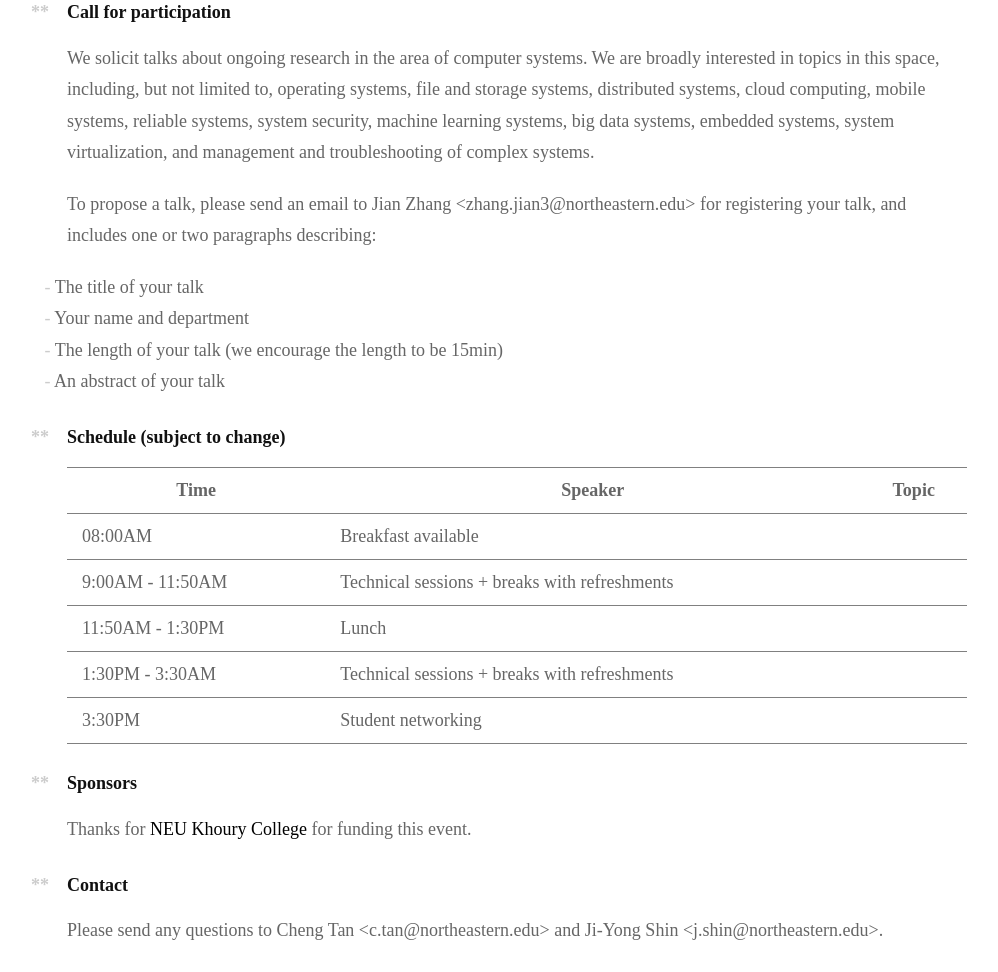
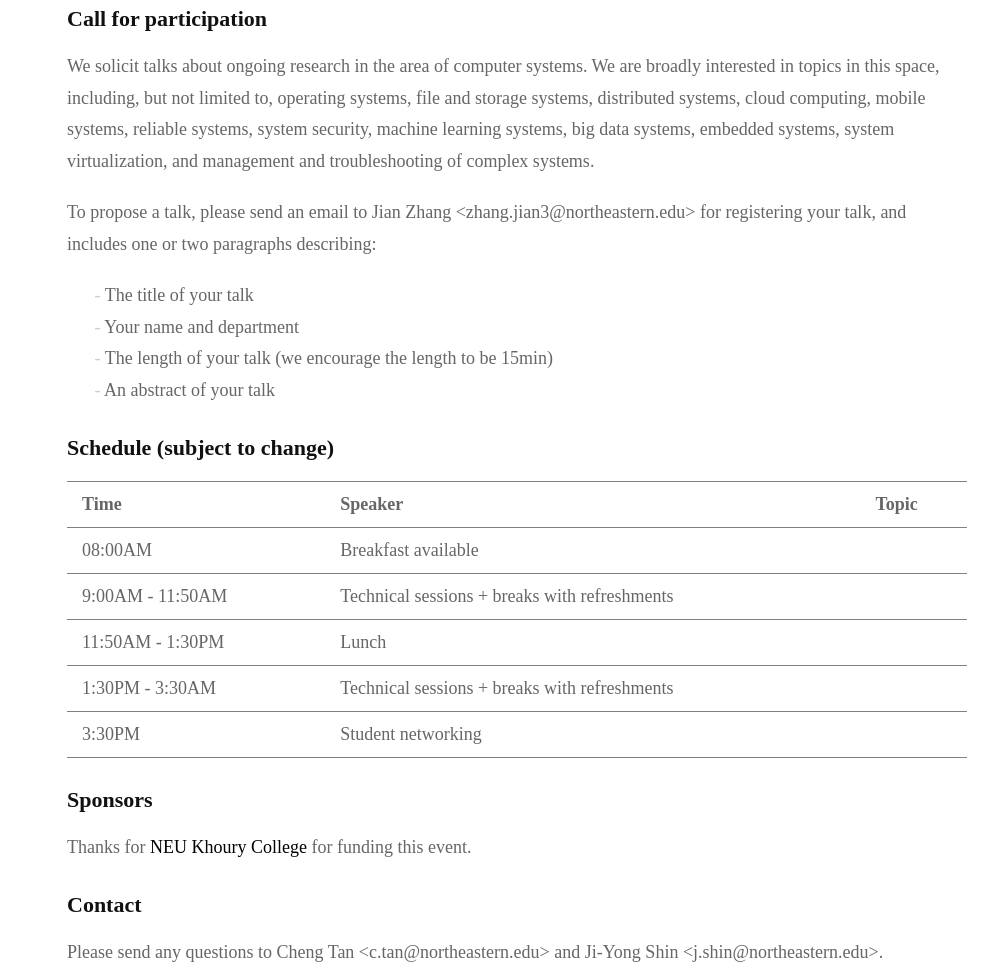
Before and after one commit to P-Gu/P-Gu.github.io, a plain HTML site: page docs/index.html in a window 1280 px wide. Shown: the part 273-1245 px from the top of the page, without its empty margins (123-1121 px from the left). Drawn offline with nearby package versions, Linux system fonts and the light colour scheme; some packages are replaced by stand-ins of ours; a script that the page names is missing.

Commit message:
update html

```diff
--- a/docs/index.html
+++ b/docs/index.html
@@ -43,9 +43,9 @@ Northeastern Systems Day is a day-long student-led event to bring together membe
 Northeastern University community who conduct computer systems research.
 </p>
 
-<div id="outline-container-orgadb505f" class="outline-2">
-<h2 id="orgadb505f">Call for participation</h2>
-<div class="outline-text-2" id="text-orgadb505f">
+<div id="outline-container-orgc526d07" class="outline-2">
+<h2 id="orgc526d07">Call for participation</h2>
+<div class="outline-text-2" id="text-orgc526d07">
 <p>
 We solicit talks about ongoing research in the area of computer systems.
 We are broadly interested in topics in this space,
@@ -70,9 +70,9 @@ for registering your talk, and includes one or two paragraphs describing:
 </div>
 
 
-<div id="outline-container-org5d113d4" class="outline-2">
-<h2 id="org5d113d4">Schedule (subject to change)</h2>
-<div class="outline-text-2" id="text-org5d113d4">
+<div id="outline-container-org8780c01" class="outline-2">
+<h2 id="org8780c01">Schedule (subject to change)</h2>
+<div class="outline-text-2" id="text-org8780c01">
 <table border="2" cellspacing="0" cellpadding="6" rules="groups" frame="hsides">
 
 
@@ -129,18 +129,18 @@ for registering your talk, and includes one or two paragraphs describing:
 </div>
 </div>
 
-<div id="outline-container-orgf1feddc" class="outline-2">
-<h2 id="orgf1feddc">Sponsors</h2>
-<div class="outline-text-2" id="text-orgf1feddc">
+<div id="outline-container-org33e9588" class="outline-2">
+<h2 id="org33e9588">Sponsors</h2>
+<div class="outline-text-2" id="text-org33e9588">
 <p>
 Thanks for <a href="https://www.khoury.northeastern.edu/">NEU Khoury College</a> for funding this event.
 </p>
 </div>
 </div>
 
-<div id="outline-container-orgbc4e753" class="outline-2">
-<h2 id="orgbc4e753">Contact</h2>
-<div class="outline-text-2" id="text-orgbc4e753">
+<div id="outline-container-org0d981ba" class="outline-2">
+<h2 id="org0d981ba">Contact</h2>
+<div class="outline-text-2" id="text-org0d981ba">
 <p>
 Please send any questions to Cheng Tan &lt;c.tan@northeastern.edu&gt; and
 Ji-Yong Shin &lt;j.shin@northeastern.edu&gt;.
--- a/docs/media/css/main.css
+++ b/docs/media/css/main.css
@@ -48,7 +48,7 @@ p {
 h1, h2, h3 {
     position: relative;
     margin: 30px 0 20px;
-    font-size: 18px;
+    font-size: 22px;
     font-weight: bold;
     line-height: 1.1;
     color: #111;
@@ -60,6 +60,17 @@ h1:before, h2:before, h3:before {
     color: #ccc;
     display: none;
 }
+
+.org-ul {
+    position: relative;
+    left: 50px;
+}
+
+th {
+  text-align: left;
+}
+
+/*
 h1:before {
     content: "*";
     left: -1.25em;
@@ -72,6 +83,8 @@ h3:before {
     content: "***";
     left: -2.5em;
 }
+
+*/
 i, em, b, strong {
     padding-left: .1em;
     padding-right: .1em;
@@ -93,7 +106,7 @@ hr {
 hr:after {
     display: block;
     margin: 20px 0;
-    content: "----------------------------------------------------------------";
+/*    content: "----------------------------------------------------------------"; */
     color: #ccc;
 }
 ul, ol {
@@ -243,7 +256,7 @@ table th.right, table td.right {
 }
 .post:after {
     display: block;
-    content: "-----------------------------------------------------------------------------------";
+/*    content: "-----------------------------------------------------------------------------------"; */
     color: #ccc;
 }
 .post img {
--- a/docs/rss.xml
+++ b/docs/rss.xml
@@ -4,8 +4,8 @@
     <title>2023 NEU SYSTEMS DAY</title>
     <link>https://khoury-srg.github.io/Northeastern-Systems-Day-2023/</link>
     <description>THE SYSTEMS DAY </description>
-    <pubDate>Fri, 16 Dec 2022 10:00:30 EST</pubDate>
-    <lastBuildDate>Fri, 16 Dec 2022 10:00:30 EST</lastBuildDate>
+    <pubDate>Tue, 20 Dec 2022 02:03:14 EST</pubDate>
+    <lastBuildDate>Tue, 20 Dec 2022 02:03:14 EST</lastBuildDate>
     <docs>http://www.rssboard.org/rss-specification</docs>
     <generator>Org-page static site generator (https://github.com/kelvinh/org-page)</generator>
   </channel>
```
